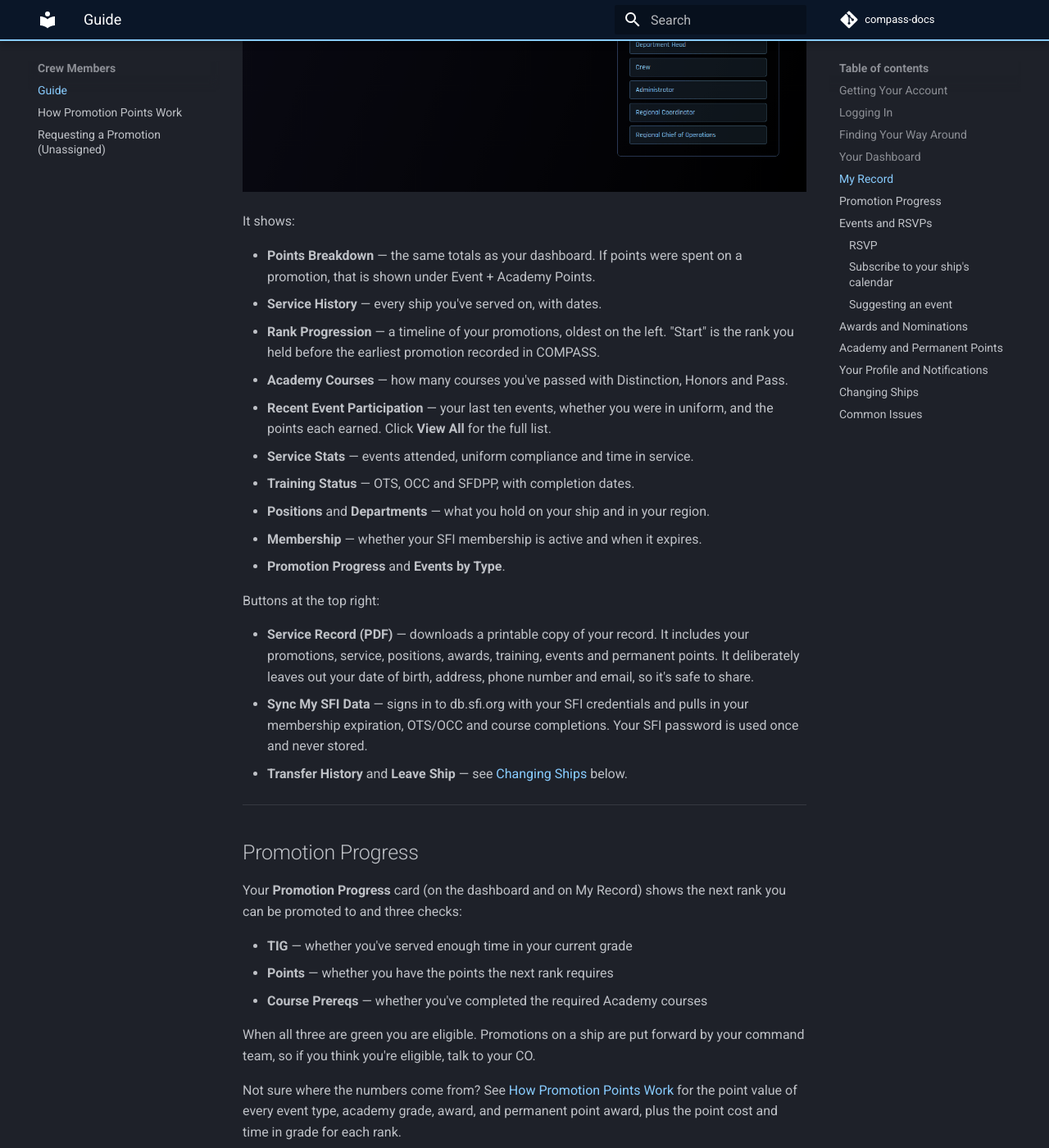
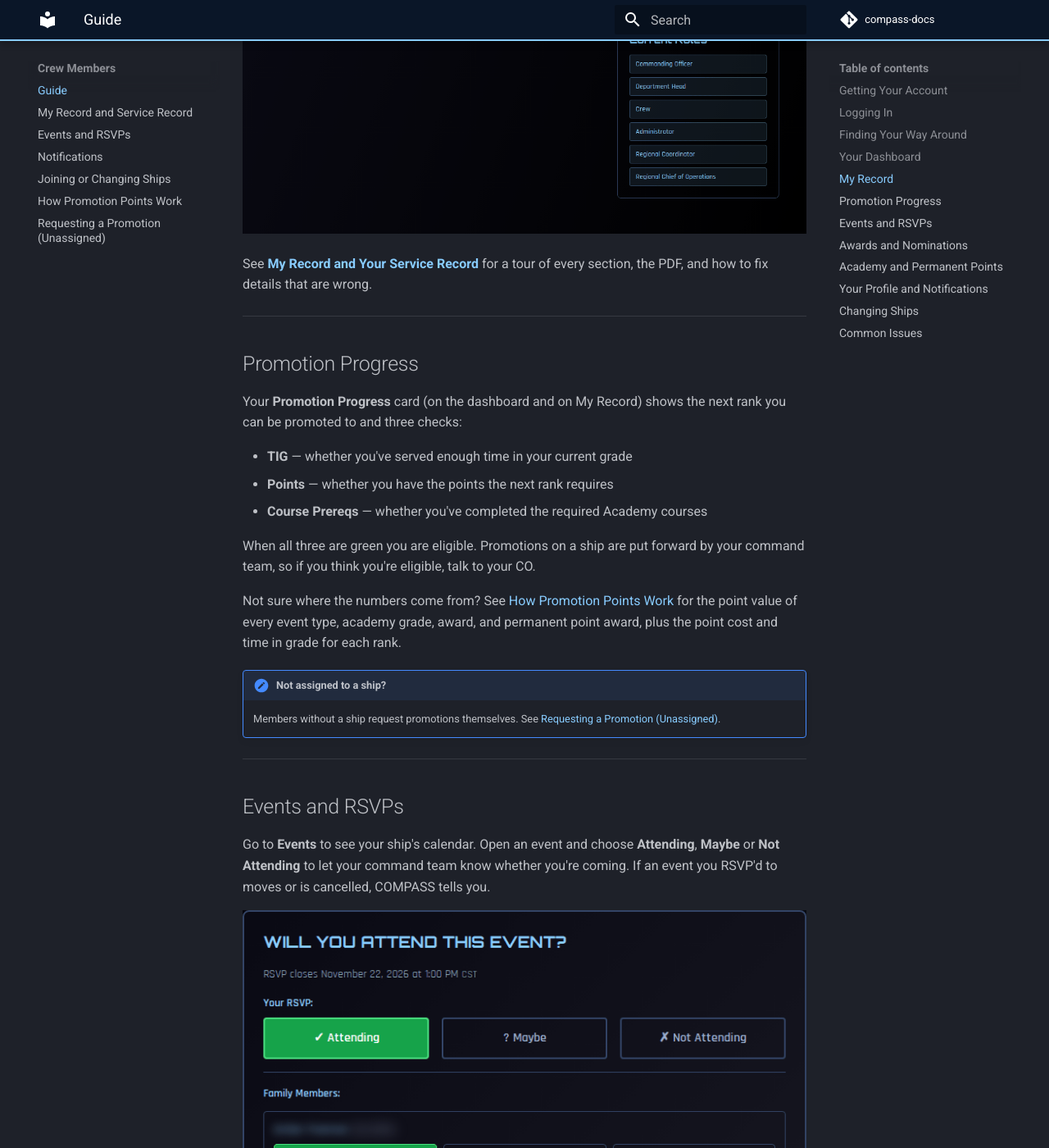
Before and after one commit to dwizard0/compass-docs, an MkDocs documentation site: the page built from docs/crew/index.md, in a window 1280 px wide and 1400 px high, scrolled down 6730 px. Shown: the whole window at 82% size. Built offline with MkDocs 1.6.1 and Material for MkDocs 9.7.7, drawn with Linux system fonts in a browser that asks for light colours; comment, search, counter and statistics services are not loaded; some of the changed text lies outside the part shown.

Commit message:
Wiki: crew walkthroughs for records, events, notifications and ship moves
Four new Crew Members pages, each a step-by-step walkthrough:

- My Record and Your Service Record: every section of the record, the
  Service Record PDF and what it leaves out, Sync My SFI Data, and
  where to fix each kind of wrong detail.
- Events and RSVPs: RSVPing (and for family members), RSVP vs
  attendance, event-change notices, calendar subscription for Google,
  Apple and Outlook, suggesting an event.
- Notifications: email preferences and weekly summary, time zone, push
  per device (iPhone needs the installed app), linking Discord with
  /compass link, Discord DMs, Notification History.
- Joining or Changing Ships: the db.sfi.org-led transfer flow, becoming
  unassigned, moving off COMPASS, Find a Ship, cancelling, history.

The matching Crew Guide sections are shortened to summaries that link
to the walkthroughs. Proposals and voting are held until Chapter
Voting launches.

```diff
--- a/docs/crew/index.md
+++ b/docs/crew/index.md
@@ -69,28 +69,11 @@
 
 ## My Record
 
-**My Record** (under Account) is your complete service record in one place.
+**My Record** (under Account) is your complete service record: ships, promotions, awards, training, events and points, with a **Service Record (PDF)** button for a printable copy that leaves out your personal contact details.
 
 ![My Record](../img/Crew Guide - My Record.png)
 
-It shows:
-
-- **Points Breakdown** — the same totals as your dashboard. If points were spent on a promotion, that is shown under Event + Academy Points.
-- **Service History** — every ship you've served on, with dates.
-- **Rank Progression** — a timeline of your promotions, oldest on the left. "Start" is the rank you held before the earliest promotion recorded in COMPASS.
-- **Academy Courses** — how many courses you've passed with Distinction, Honors and Pass.
-- **Recent Event Participation** — your last ten events, whether you were in uniform, and the points each earned. Click **View All** for the full list.
-- **Service Stats** — events attended, uniform compliance and time in service.
-- **Training Status** — OTS, OCC and SFDPP, with completion dates.
-- **Positions** and **Departments** — what you hold on your ship and in your region.
-- **Membership** — whether your SFI membership is active and when it expires.
-- **Promotion Progress** and **Events by Type**.
-
-Buttons at the top right:
-
-- **Service Record (PDF)** — downloads a printable copy of your record. It includes your promotions, service, positions, awards, training, events and permanent points. It deliberately leaves out your date of birth, address, phone number and email, so it's safe to share.
-- **Sync My SFI Data** — signs in to db.sfi.org with your SFI credentials and pulls in your membership expiration, OTS/OCC and course completions. Your SFI password is used once and never stored.
-- **Transfer History** and **Leave Ship** — see [Changing Ships](#changing-ships) below.
+See **[My Record and Your Service Record](my-record.md)** for a tour of every section, the PDF, and how to fix details that are wrong.
 
 ---
 
@@ -113,31 +96,13 @@
 
 ## Events and RSVPs
 
-Go to **Events** to see your ship's calendar. Switch between **List** and **Calendar** view at the top right.
-
-Open an event to see the details — date and time (shown in your time zone), location, and type.
-
-![Event page](../img/Crew Guide - Event.png)
-
-### RSVP
-
-Events that count for attendance have a **Will you attend this event?** section. Choose **Attending**, **Maybe** or **Not Attending**. You can change your answer until RSVP closes, 24 hours after the event starts.
+Go to **Events** to see your ship's calendar. Open an event and choose **Attending**, **Maybe** or **Not Attending** to let your command team know whether you're coming. If an event you RSVP'd to moves or is cancelled, COMPASS tells you.
 
 ![RSVP](../img/Crew Guide - RSVP.png)
 
-If you're part of a **family membership**, your family members are listed below you and you can RSVP for each of them.
+Your RSVP isn't your attendance: your command team records who attended after the event, and that's what earns points.
 
-Your RSVP tells your command team who to expect. It is **not** your attendance — attendance (and your points) is recorded by your command team after the event.
-
-If an event you RSVP'd **Attending** or **Maybe** to is moved, changes location, or is cancelled, COMPASS notifies you automatically.
-
-### Subscribe to your ship's calendar
-
-Click **Subscribe to Calendar** on the Events page to add your ship's events to Google Calendar, Apple Calendar or Outlook. The calendar includes your ship's approved events and updates itself as new ones are approved. If the window says the feed is disabled or not yet available, ask your CO or XO to turn it on.
-
-### Suggesting an event
-
-Crew members can create events too. Click **Create Event** and fill in the form — see [Events](../co-guide/events.md) for what each field means. Your event is submitted as **pending** and appears on the calendar once your command team approves it.
+See **[Events and RSVPs](events-rsvp.md)** for RSVPing for family members, change notices, adding your ship's calendar to your phone, and suggesting an event.
 
 ---
 
@@ -179,37 +144,24 @@
 
 ![Profile](../img/Crew Guide - Profile.png)
 
-- **SFI Identity** — your name, SCC, username, member-since date, membership expiration and status. This is **read only**: it comes from the SFI member database. To change your name or contact details, update them on [db.sfi.org](https://db.sfi.org); they reach COMPASS the next time your command team imports the roster.
-- **Change Password** — your COMPASS password.
-- **Email Notification Preferences** — turn individual emails on or off:
-    - **Award Received**
-    - **Promotion Status**
-    - **Event Changes** — when an event you RSVP'd to is moved or cancelled
-    - **Membership Expiring**
-    - **Weekly Summary Email** — one email every Monday rolling up the past week. Nothing is sent for a quiet week.
-    - **Pending Approvals** — only shown to members with a command role
-- **Timezone** — COMPASS shows times in your ship's time zone. Pick another one here if you live somewhere else.
-- **Discord Notifications** — if your account is linked to Discord, you can also get these notices as Discord DMs.
-- **Push Notifications** — click **Enable on this Device** to get instant notifications on that phone or computer. Do this on each device you use.
-- **Install COMPASS App** — adds COMPASS to your home screen.
-- **Notification History** — every notice COMPASS has sent you. You can also reach it from the **Notifications** bell.
-- **Ship Assignment** — your current ship, with a **Leave Ship** button.
+- **SFI Identity** — your name, SCC, username and membership, read only from db.sfi.org
+- **Change Password** — your COMPASS password
+- **Email Notification Preferences** and **Timezone**
+- **Discord Notifications** and **Push Notifications**
+- **Install COMPASS App** and **Notification History**
+- **Ship Assignment** — your current ship, with a **Leave Ship** button
+
+See **[Notifications](notifications.md)** for setting up email, push and Discord notices, linking your Discord account, and using your Notification History.
 
 ---
 
 ## Changing Ships
 
-Under SFI policy you can move to another chapter at any time, for any reason. Your service history, awards, academy records, permanent points and rank all come with you.
+Under SFI policy you can move to another chapter at any time. Click **Leave Ship** (on My Record or your Profile) to transfer to another ship, become unassigned, or move to a chapter that isn't on COMPASS. Your service history, awards, academy records, points and rank all come with you.
 
-Click **Leave Ship** (on My Record or your Profile) and choose:
+Your chapter is officially set on db.sfi.org, so COMPASS shows you exactly what to change there and completes your move once it sees the change.
 
-- **Transfer to another ship** — pick another COMPASS ship from the ship browser.
-- **Become unassigned** — leave without joining another ship. You stay a STARFLEET member in your region and can join a ship later.
-- **Transfer to a chapter not on COMPASS** — optionally type the chapter's name.
-
-Your chapter is officially set on **db.sfi.org**, and COMPASS follows it. After you choose, COMPASS shows you exactly what to change there. **You stay on your current ship until db.sfi.org shows the change**, and then COMPASS moves you automatically.
-
-**Transfer History** on My Record lists every move you've made.
+See **[Joining or Changing Ships](changing-ships.md)** for the step-by-step walkthrough, including joining a ship when you don't have one.
 
 ---
 
--- a/mkdocs.yml
+++ b/mkdocs.yml
@@ -44,6 +44,10 @@
     - Delegating Command Authority: co-guide/delegation.md
   - Crew Members:
     - Guide: crew/index.md
+    - My Record and Service Record: crew/my-record.md
+    - Events and RSVPs: crew/events-rsvp.md
+    - Notifications: crew/notifications.md
+    - Joining or Changing Ships: crew/changing-ships.md
     - How Promotion Points Work: reference/promotion-points.md
     - Requesting a Promotion (Unassigned): crew/unassigned-promotion.md
   - Regional Coordinators:
```
Also changed, not shown: docs/crew/changing-ships.md (added, +109 -0 lines), docs/crew/events-rsvp.md (added, +83 -0 lines), docs/crew/my-record.md (added, +115 -0 lines), docs/crew/notifications.md (added, +101 -0 lines), docs/img/Crew - Discord Notifications.png (added), docs/img/Crew - Email Notification Preferences.png (added), docs/img/Crew - Leave Ship.png (added), docs/img/Crew - Notification History.png (added), docs/img/Crew - Service Record PDF.png (added), docs/img/Crew - Ship Browser.png (added), docs/img/Crew - Transfer History.png (added), docs/img/Crew - Transfer Request.png (added).
